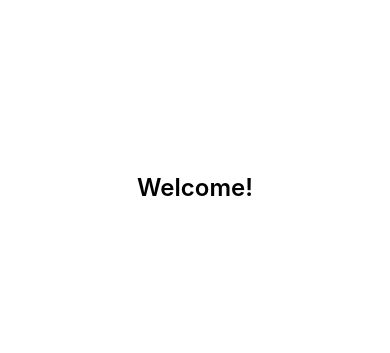
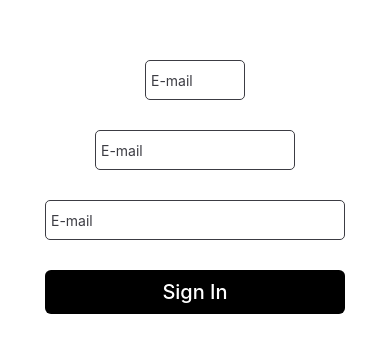
Before and after one commit to guvenkaranfil/ECommerTemplate, a React Native app: screen / in a window 390 px wide. Shown: the part 235-588 px from the top of the page. Built offline with nearby package versions, Linux system fonts and the light colour scheme.

Commit message:
refactor: style Button component based on design

```diff
--- a/App.tsx
+++ b/App.tsx
@@ -1,10 +1,36 @@
 import React from 'react';
-import {SafeAreaView, StyleSheet, Text} from 'react-native';
+import {SafeAreaView, StyleSheet, Text, View} from 'react-native';
+
+import Input from './app/components/Input';
+import Button from './app/components/Button';
 
 const App = () => {
   return (
     <SafeAreaView style={styles.container}>
-      <Text style={styles.sectionTitle}>Welcome!</Text>
+      <View style={{width: 100}}>
+        <Input
+          placeholder="E-mail"
+          value=""
+          onChangeText={val => console.log('val:', val)}
+        />
+      </View>
+      <View style={{width: 200, marginTop: 30}}>
+        <Input
+          placeholder="E-mail"
+          value=""
+          onChangeText={val => console.log('val:', val)}
+        />
+      </View>
+      <View style={{width: 300, marginTop: 30}}>
+        <Input
+          placeholder="E-mail"
+          value=""
+          onChangeText={val => console.log('val:', val)}
+        />
+      </View>
+      <View style={{width: 300, marginTop: 30}}>
+        <Button label="Sign In" onPress={() => console.log('onPress..')} />
+      </View>
     </SafeAreaView>
   );
 };
--- a/app/components/Button.tsx
+++ b/app/components/Button.tsx
@@ -1,5 +1,10 @@
 import React from 'react';
-import {Text, TouchableOpacity, TouchableOpacityProps} from 'react-native';
+import {
+  Text,
+  TouchableOpacity,
+  TouchableOpacityProps,
+  StyleSheet,
+} from 'react-native';
 
 interface ButtonProps extends TouchableOpacityProps {
   label: string;
@@ -8,8 +13,24 @@ interface ButtonProps extends TouchableOpacityProps {
 
 export default function Button({label, ...rest}: ButtonProps) {
   return (
-    <TouchableOpacity {...rest}>
-      <Text>{label}</Text>
+    <TouchableOpacity style={styles.button} {...rest}>
+      <Text style={styles.label}>{label}</Text>
     </TouchableOpacity>
   );
 }
+
+const styles = StyleSheet.create({
+  button: {
+    height: 44,
+    alignItems: 'center',
+    justifyContent: 'center',
+    backgroundColor: '#000000',
+    borderRadius: 6,
+  },
+
+  label: {
+    fontSize: 20,
+    fontWeight: '500',
+    color: '#ffffff',
+  },
+});
```
